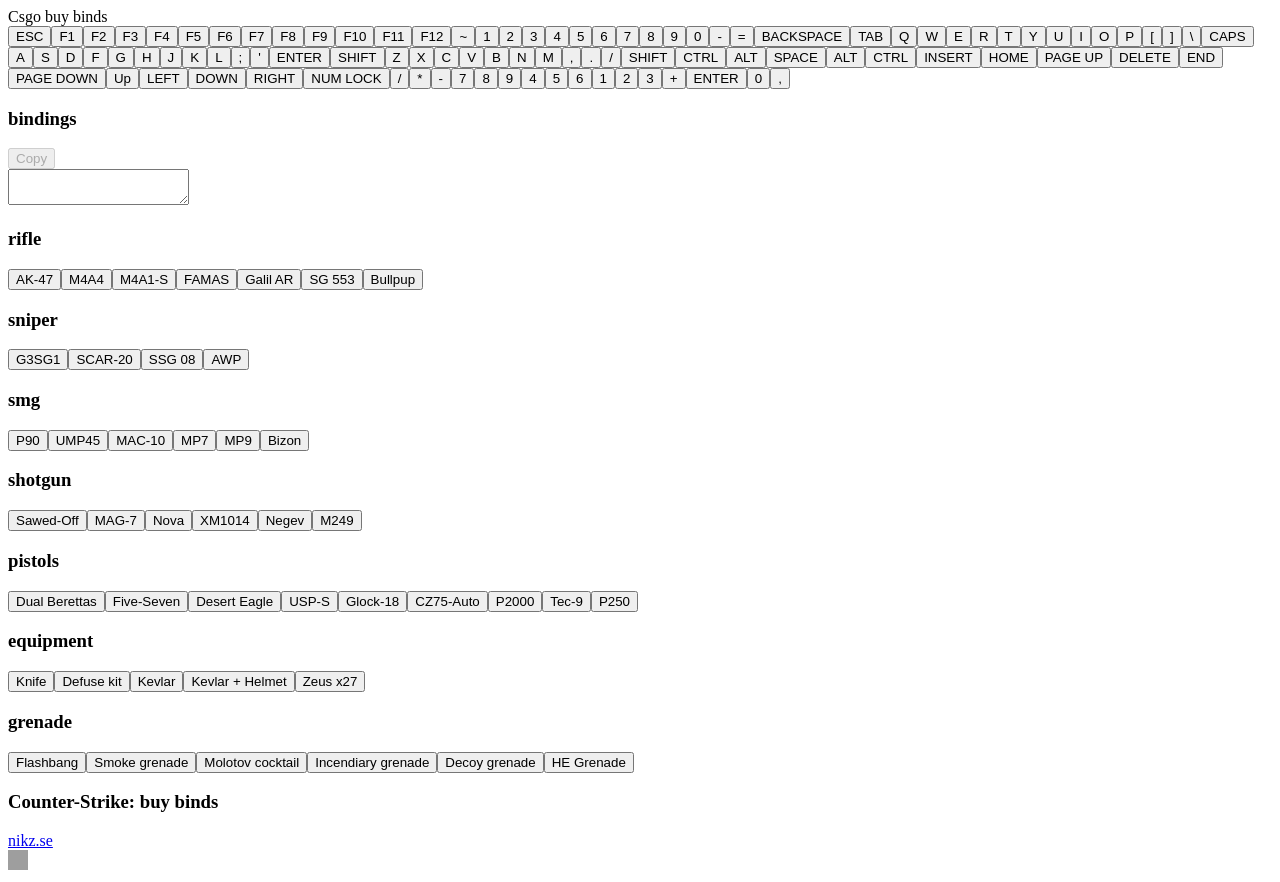
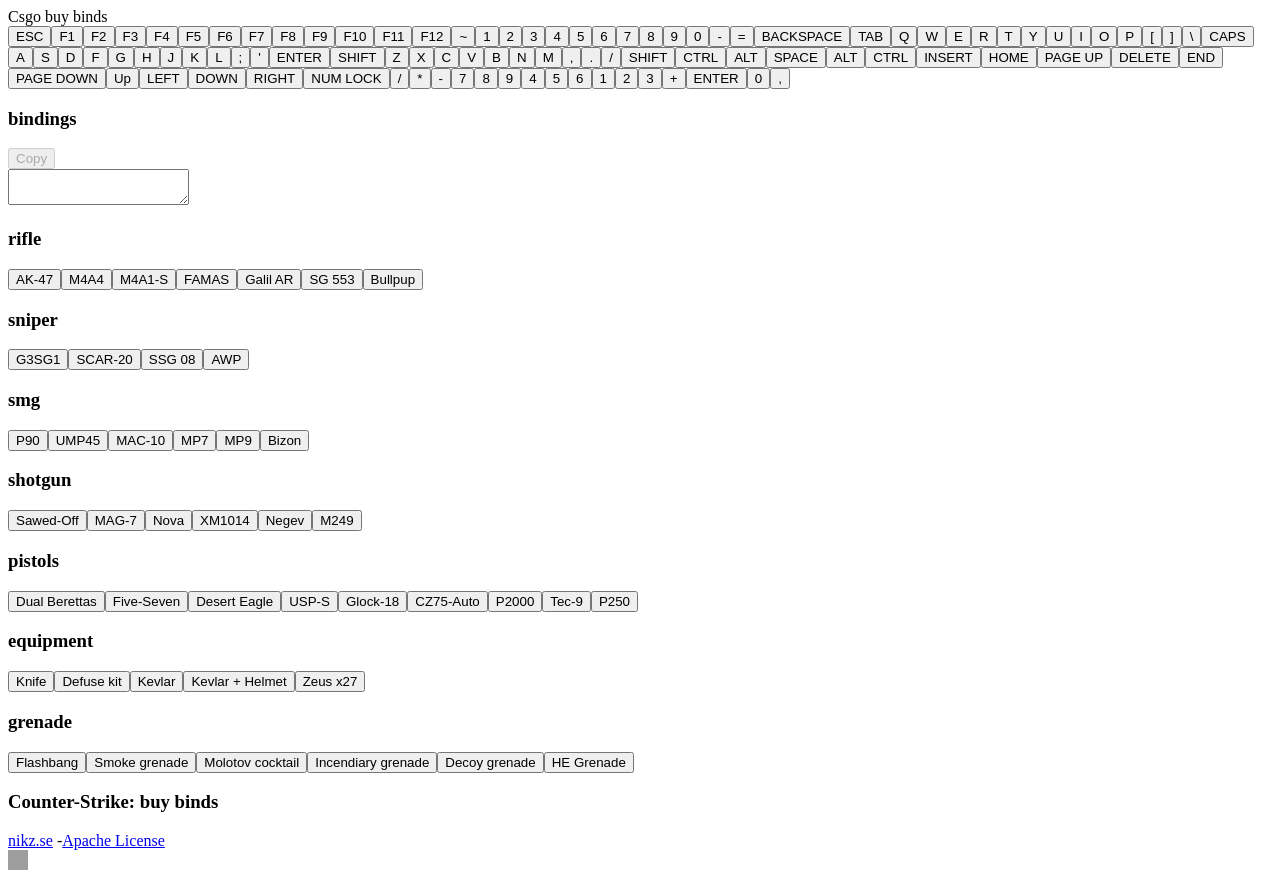
Before and after one commit to nksfrank/buybinds, a React app: page / in a window 1280 px wide. Built offline with nearby package versions, Linux system fonts and the light colour scheme; grey boxes are pictures that could not be loaded; the HTML template or start-up script is replaced by a standard one.

Commit message:
link to license

```diff
--- a/src/layout/footer.jsx
+++ b/src/layout/footer.jsx
@@ -6,7 +6,10 @@
     <footer className="footer">
       <div>
         <h3>Counter-Strike: buy binds</h3>
-        <a href="http://nikz.se">nikz.se</a>
+        <a href="http://nikz.se">nikz.se</a> -
+        <a href="https://github.com/nksfrank/buybinds/blob/master/LICENSE.md">
+          Apache License
+        </a>
       </div>
       <a href="https://github.com/nksfrank/buybinds">
         <img src="./github.png" height="20" width="20" />
```
